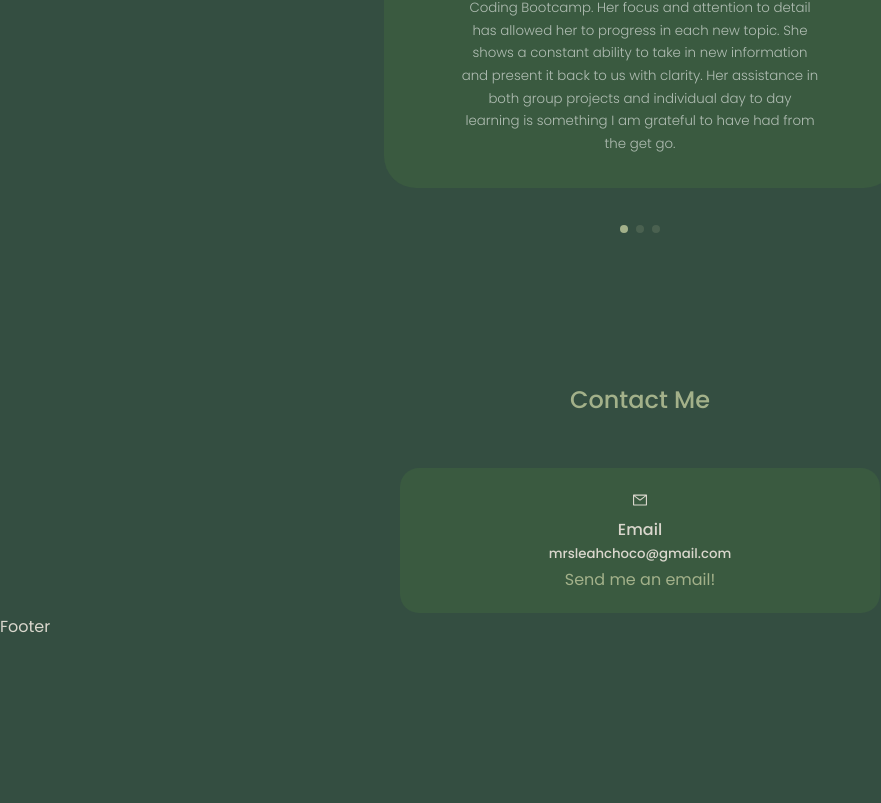
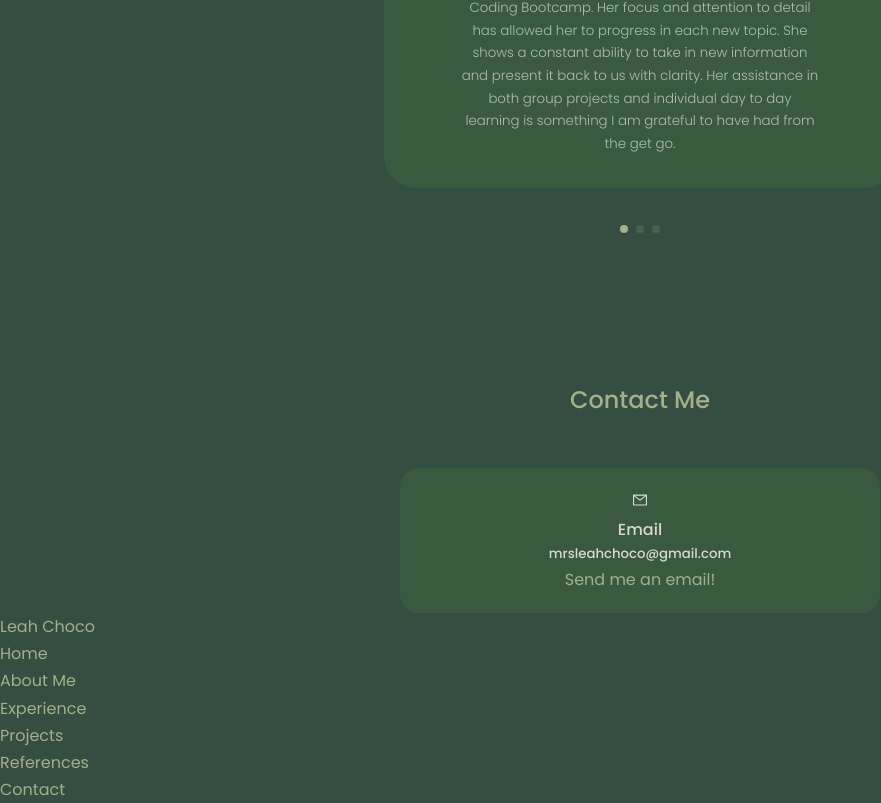
Before and after one commit to leah-choco/Portfolio, a React (Create React App) app: page / in a window 1280 px wide. Shown: the part 3431-4234 px from the top of the page, without its empty margins (0-881 px from the left). Before the commit the page ends 4071 px from the top, so only its background shows below. Built offline with nearby package versions, Linux system fonts and the light colour scheme.

Commit message:
Writing jsx for the footer

```diff
--- a/src/components/Footer/Footer.jsx
+++ b/src/components/Footer/Footer.jsx
@@ -4,7 +4,20 @@
 
 const Footer = () => {
   return (
-    <div>Footer</div>
+    <footer>
+      <a href='#' className='footer__logo'>Leah Choco</a>
+
+      <ul className='permalinks'>
+        <li><a href='#'>Home</a></li>
+        <li><a href='#about'>About Me</a></li>
+        <li><a href='#experience'>Experience</a></li>
+        <li><a href='#projects'>Projects</a></li>
+        <li><a href='#references'>References</a></li>
+        <li><a href='#contact'>Contact</a></li>
+      </ul>
+
+
+    </footer>
   )
 }
 
```
